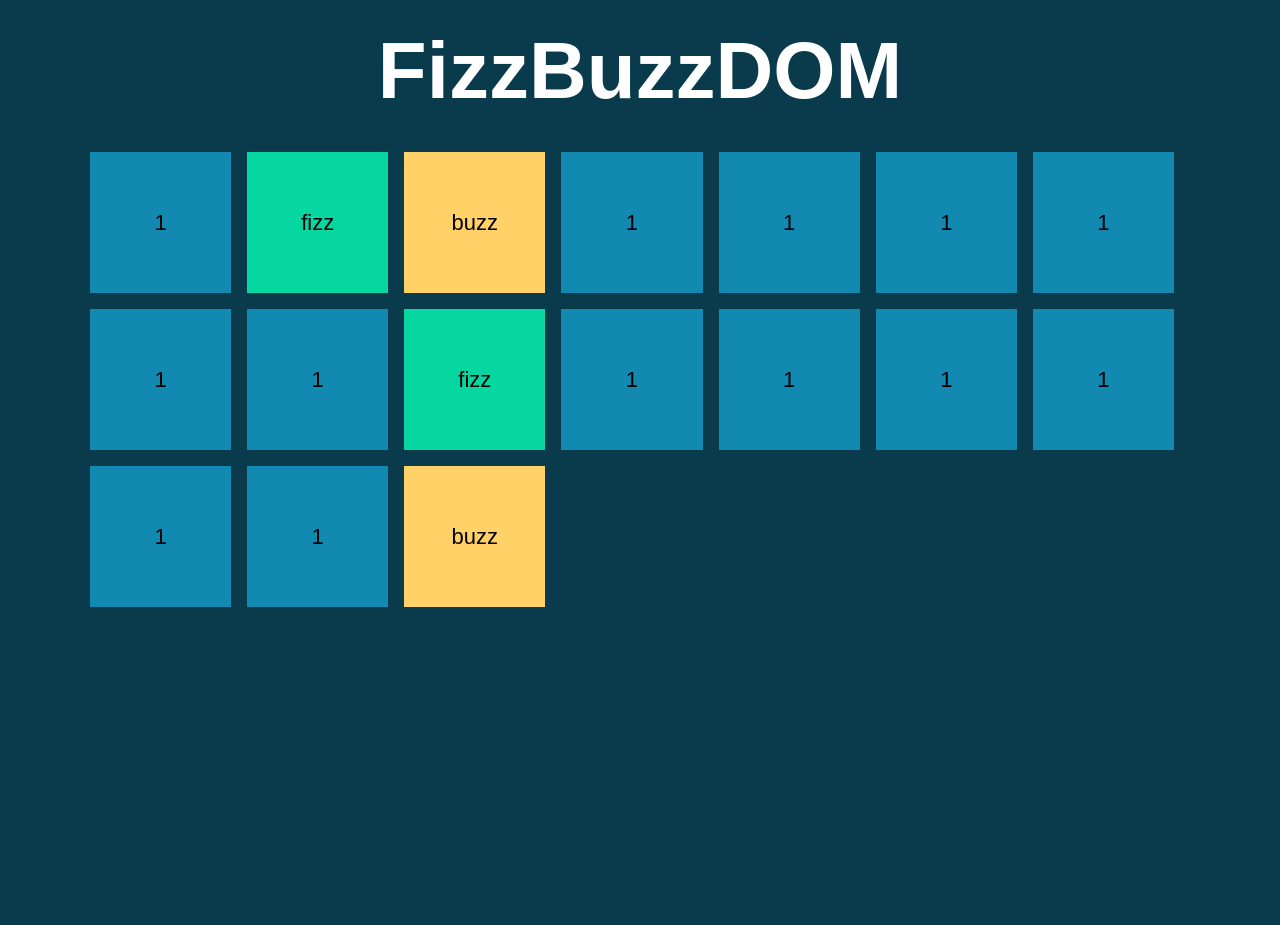
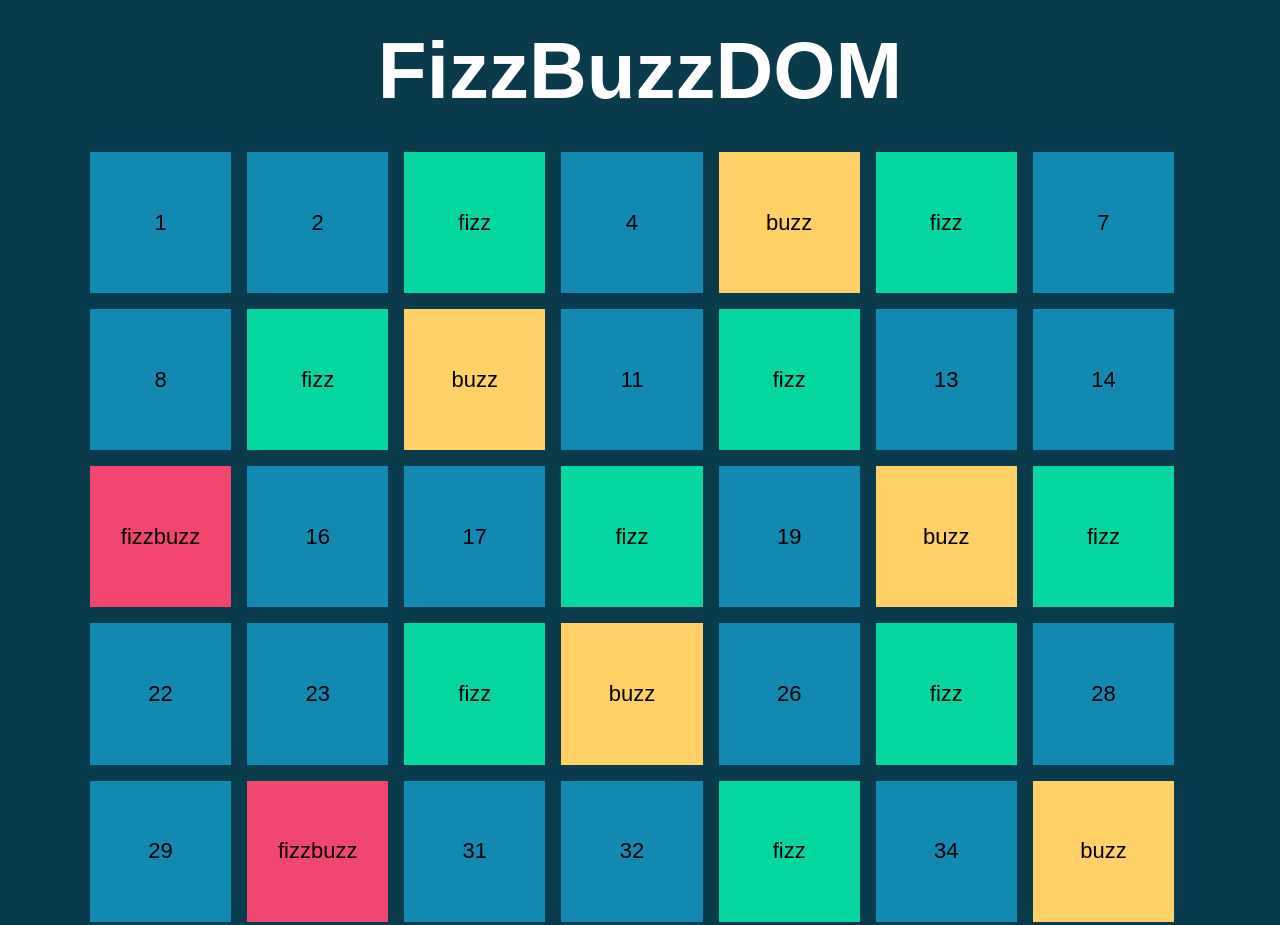
Before and after one commit to titoni-andrea/js-fizzbuzz, a plain HTML site: page index.html in a window 1280 px wide. Shown: the top 925 px of the page. Before the commit the page ends 800 px from the top, so only its background shows below. Drawn offline with Linux system fonts and the light colour scheme.

Commit message:
compleatato anche in pagina

```diff
--- a/css/style.css
+++ b/css/style.css
@@ -17,7 +17,7 @@ body {
     margin-bottom: 35px;
 }
 
-.cont-flex {
+#cont-flex {
     display: flex;
     flex-wrap: wrap;
     width: 1100px;
@@ -42,3 +42,7 @@ body {
 .buzz {
     background-color: #FFD166;
 }
+
+.fizzbuzz {
+    background-color: #F1466F;
+}
--- a/index.html
+++ b/index.html
@@ -13,58 +13,8 @@
 
     <h1 id="titolo">FizzBuzzDOM</h1>
 
-    <div class="cont-flex">
-        <div class="square">
-            <p>1</p>
-        </div>
-        <div class="square fizz">
-            fizz
-        </div>
-        <div class="square buzz">
-            buzz
-        </div>
-        <div class="square">
-            <p>1</p>
-        </div>
-        <div class="square">
-            <p>1</p>
-        </div>
-        <div class="square">
-            <p>1</p>
-        </div>
-        <div class="square">
-            <p>1</p>
-        </div>
-        <div class="square">
-            <p>1</p>
-        </div>
-        <div class="square">
-            <p>1</p>
-        </div>
-        <div class="square fizz">
-            fizz
-        </div>
-        <div class="square">
-            <p>1</p>
-        </div>
-        <div class="square">
-            <p>1</p>
-        </div>
-        <div class="square">
-            <p>1</p>
-        </div>
-        <div class="square">
-            <p>1</p>
-        </div>
-        <div class="square">
-            <p>1</p>
-        </div>
-        <div class="square">
-            <p>1</p>
-        </div>
-        <div class="square buzz">
-            buzz
-        </div>
+    <div id="cont-flex">
+
     </div>
 
     <script type="text/javascript" src="js/main.js"></script>
--- a/js/main.js
+++ b/js/main.js
@@ -1,14 +1,44 @@
+const contFlex = document.getElementById("cont-flex")
+
 for (i = 1; i <= 100; i++) {
     if (((i % 3) == 0) && ((i % 5) == 0)) {
         console.log("fizzbuzz")
+        const fizzBuzz = document.createElement("div")
+        fizzBuzz.append(i)
+        fizzBuzz.classList.add("square")
+        fizzBuzz.classList.add("fizzbuzz")
+        fizzBuzz.innerHTML = "fizzbuzz"
+
+        contFlex.append(fizzBuzz)
+
     }
     else if ((i % 5) == 0) {
         console.log("buzz")
+        const fizzBuzz = document.createElement("div")
+        fizzBuzz.append(i)
+        fizzBuzz.classList.add("square")
+        fizzBuzz.classList.add("buzz")
+        fizzBuzz.innerHTML = "buzz"
+
+        contFlex.append(fizzBuzz)
     }
     else if ((i % 3) == 0) {
         console.log("fizz")
+        const fizzBuzz = document.createElement("div")
+        fizzBuzz.append(i)
+        fizzBuzz.classList.add("square")
+        fizzBuzz.classList.add("fizz")
+        fizzBuzz.innerHTML = "fizz"
+
+        contFlex.append(fizzBuzz)
     }
     else {
         console.log(i)
+        const fizzBuzz = document.createElement("div")
+        fizzBuzz.append(i)
+        fizzBuzz.classList.add("square")
+        fizzBuzz.innerHTML = i
+
+        contFlex.append(fizzBuzz)
     }
 }
```
